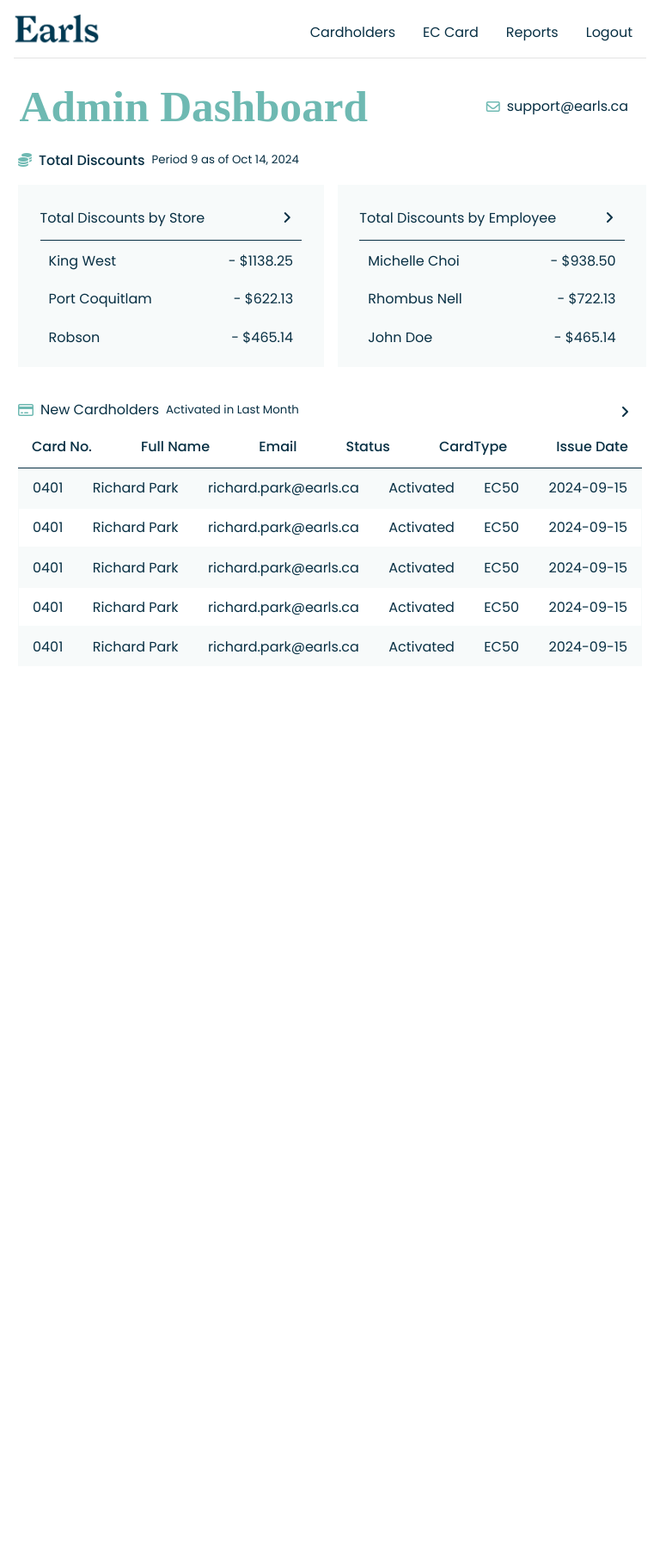
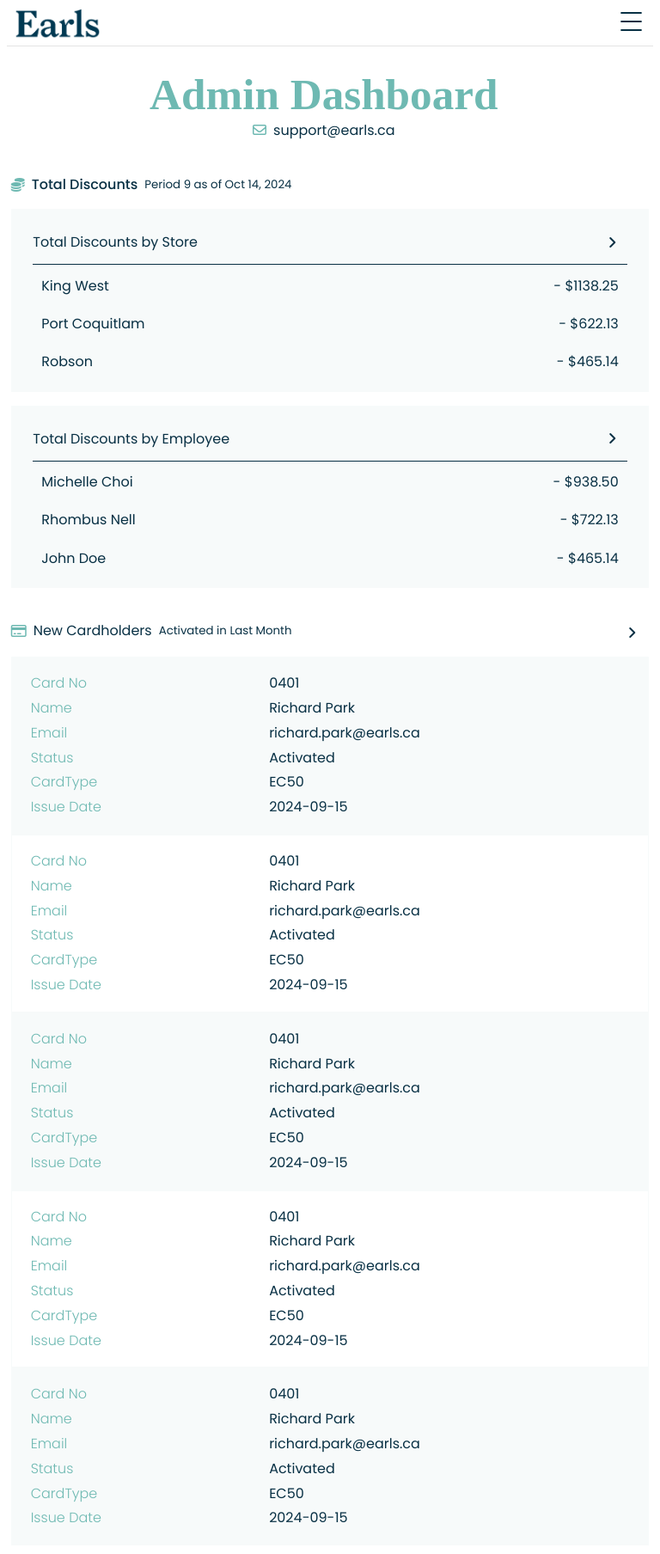
Before and after one commit to RyanDanielLee/Earls-Discount-System, a Django app: page /site_admin/ in a window 768 px wide. Shown: the whole page at 86% size. Before the commit the page ends 763 px from the top, so only its background shows below. Run offline with Django 5.2, Linux system fonts and the light colour scheme; some web fonts are replaced.

Commit message:
style/update for responsive design

```diff
--- a/Earls_Discount_System/static/css/admin-style.css
+++ b/Earls_Discount_System/static/css/admin-style.css
@@ -42,8 +42,8 @@
   top: -30px;
   left: 50%;
   transform: translateX(-50%);
-  background-color: var(--primary-color);
-  color: var(--bg-color);
+  background-color: var(--bg-variant);
+  color: var(--primary-color);
   padding: 4px 8px;
   border-radius: 4px;
   font-size: 12px;
@@ -146,6 +146,8 @@
 }
 
 .table-total-cardholders tbody tr {
+  display: flex;
+  align-items: center;
   border: 1px solid var(--bg-variant);
   padding: 0.6rem 1rem;
   transition: all 0.3s ease-out;
@@ -212,3 +214,70 @@
 .view-all-icon:hover {
   background-color: var(--bg-color);
 }
+
+/* responsive design */
+@media only screen and (max-width: 768px) {
+  .admin-container {
+    display: flex;
+    flex-direction: column;
+  }
+
+  .container-info {
+    flex-direction: column;
+    margin-bottom: 2.4rem;
+  }
+
+  .grid {
+    display: grid;
+    gap: 1rem;
+    grid-template-columns: 100%;
+  }
+
+  /* inspiration */
+  /* https://medium.com/appnroll-publication/5-practical-solutions-to-make-responsive-data-tables-ff031c48b122 */
+  #no-more-tables table,
+  #no-more-tables thead,
+  #no-more-tables tbody,
+  #no-more-tables th,
+  #no-more-tables td,
+  #no-more-tables tr {
+    display: block;
+  }
+
+  /* Hide table headers */
+  #no-more-tables thead tr {
+    position: absolute;
+    top: -9999px;
+    left: -9999px;
+  }
+
+  #no-more-tables tbody tr {
+    padding: 1rem;
+  }
+
+  #no-more-tables td {
+    /* Behave  like a "row" */
+    border: none;
+    position: relative;
+    padding-left: 40%;
+    white-space: normal;
+    text-align: left;
+    line-height: 1.8rem;
+  }
+
+  #no-more-tables td:before {
+    /* Now like a table header */
+    position: absolute;
+    left: 6px;
+    width: 45%;
+    padding-right: 10px;
+    white-space: nowrap;
+    text-align: left;
+    font-weight: 300;
+    color: var(--primary-color);
+  }
+
+  #no-more-tables td:before {
+    content: attr(data-title);
+  }
+}
--- a/Earls_Discount_System/static/css/login-style.css
+++ b/Earls_Discount_System/static/css/login-style.css
@@ -91,6 +91,18 @@ footer .earls_logo {
   text-decoration: none;
   margin-top: 0.3rem;
   width: 1rem;
+}
+
+/* responsive design */
+
+@media only screen and (max-width: 768px) {
+  .login-container {
+    width: 96%;
+    padding-top: 0.5rem;
+    padding-left: 1rem;
+    padding-right: 1rem;
+    margin: auto;
+  }
 }
 
 /* https://developers.google.com/identity/branding-guidelines */
--- a/Earls_Discount_System/static/css/style.css
+++ b/Earls_Discount_System/static/css/style.css
@@ -31,7 +31,6 @@ body {
 .container {
   width: 960px;
   height: 100vh;
-  padding-top: 0.5rem;
 }
 
 a {
@@ -44,89 +43,168 @@ a {
 
 /* navigation */
 
+.navbar .nav-earls-logo {
+  width: 100px;
+}
+
 .navbar {
   position: sticky;
   top: 0;
-  padding-top: 0;
-  height: 60px;
-  width: 100%;
+  left: 0;
   display: flex;
   justify-content: space-between;
   align-items: center;
+  padding-top: 4px;
+  padding-left: 20px;
+  padding-right: 20px;
+  padding-bottom: 0;
   background-color: var(--bg-color);
   color: var(--font-color);
   border-bottom: solid 1px var(--light-color);
   z-index: 999;
 }
 
-.navbar a {
-  color: var(--font-color);
+.nav-items {
+  display: flex;
+  gap: 2rem;
+  list-style: none;
 }
 
-.navbar a:hover {
+.nav-items li a {
+  display: flex;
+  cursor: pointer;
+  color: var(--font-color);
+  padding: 1rem 0;
+  transition: all 0.3s ease-out;
+}
+
+.nav-items li a:hover {
   color: var(--accent-color);
 }
 
-.navbar .nav-earls-logo {
-  width: 100px;
+.dropdown-content {
+  display: none;
+  position: absolute;
+  background-color: var(--bg-color);
+  z-index: 1;
+  top: 60px;
+  border: solid 1px var(--light-color);
+  white-space: nowrap;
+  box-shadow: 0px 8px 16px 0px hsla(0, 0%, 0%, 0.05);
+  transition: all 0.3s ease-out;
 }
 
-.navbar .nav-items {
-  display: flex;
+.dropdown:hover .dropdown-content {
+  display: block;
+}
+
+.dropdown-content li {
+  padding-left: 1rem;
+  padding-right: 1rem;
 }
 
 .navbar ul {
   list-style-type: none;
-}
-
-li a,
-.dropbtn {
-  display: block;
-  padding: 16px;
-  cursor: pointer;
-  transition: all 0.3s ease-out;
-}
-
-.dropdown-content {
-  opacity: 0;
-  visibility: hidden;
-  position: absolute;
-  top: 60px;
-  background-color: var(--bg-color);
-  border: solid 1px var(--light-color);
-  white-space: nowrap;
-  box-shadow: 0px 8px 16px 0px hsla(0, 0%, 0%, 0.05);
-
-  transition: opacity 0.3s ease, visibility 0.3s ease;
-}
-
-.dropdown-content a {
   color: var(--font-color);
-  padding: 12px 16px;
   text-decoration: none;
-  display: block;
   text-align: left;
 }
 
-.dropdown-content a:hover {
+.dropdown-content li:hover {
   background-color: var(--bg-variant);
 }
 
-.dropdown:hover .dropdown-content {
-  opacity: 1;
-  visibility: visible;
+.hamburger {
+  display: none;
+  cursor: pointer;
+  flex-direction: column;
+  padding-bottom: 0.8rem;
+}
+
+.hamburger span {
+  width: 25px;
+  height: 1px;
+  border: 1px solid var(--font-color);
+  border-radius: 3px;
+  background-color: var(--font-color);
+  margin: 4px;
+  transition: 0.3s;
 }
 
 /* responsive design */
 
-@media (max-width: 900px) and (min-width: 600px) {
+@media only screen and (max-width: 768px) {
   .container {
+    width: 98%;
+  }
+
+  .navbar {
+    padding-top: 0.6rem;
+    padding-left: 0.6rem;
+    padding-right: 0.6rem;
+  }
+
+  .hamburger {
+    display: flex;
+  }
+
+  .nav-items {
+    display: none;
+    flex-direction: column;
+    position: absolute;
+    gap: 0;
+    top: 50px;
+    left: 0;
     width: 100%;
-    padding-top: 0.5rem;
-    padding-left: 1rem;
-    padding-right: 1rem;
+    background-color: var(--bg-color);
+    padding: 1rem 1rem;
+    border-bottom: 1px solid var(--light-color);
+    list-style: none;
   }
+
+  .dropdown-content li:hover {
+    background-color: var(--bg-color);
+  }
+
+  .nav-items.active {
+    display: flex;
+  }
+
+  .nav-items li a {
+    text-align: center;
+    border-bottom: none;
+    padding: 0.6rem 0;
+  }
+
   .dropdown-content {
-    white-space: unset;
+    display: block;
+    position: static;
+    box-shadow: none;
+    border: none;
+  }
+
+  #dropdown-content1.active {
+    padding-left: 1.5rem;
+    color: var(--primary-color);
+  }
+  #dropdown-content2.active {
+    padding-left: 1.5rem;
+    color: var(--primary-color);
+  }
+
+  #dropdown-content1.active a {
+    color: var(--primary-color);
+  }
+
+  #dropdown-content2.active a {
+    color: var(--primary-color);
+  }
+
+  #dropdown-content1.active a:hover {
+    color: var(--font-color);
+  }
+
+  #dropdown-content2.active a:hover {
+    color: var(--font-color);
   }
 }
--- a/Earls_Discount_System/static/js/script.js
+++ b/Earls_Discount_System/static/js/script.js
@@ -1,3 +1,4 @@
+// Copy email to clipboard
 function copyEmail() {
   const email = document.getElementById('email').innerText;
   navigator.clipboard
@@ -9,3 +10,14 @@ function copyEmail() {
       console.error('Failed to copy: ', err);
     });
 }
+
+// NavBar for mobile view
+function myMenu() {
+  var navLinks = document.getElementById('nav-items');
+  var dropdown1 = document.getElementById('dropdown-content1');
+  var dropdown2 = document.getElementById('dropdown-content2');
+
+  navLinks.classList.toggle('active');
+  dropdown1.classList.toggle('active');
+  dropdown2.classList.toggle('active');
+}
--- a/Earls_Discount_System/templates/admin/home.html
+++ b/Earls_Discount_System/templates/admin/home.html
@@ -85,11 +85,11 @@
         </div>
     </div>
     <div class="new-cardholders">
-        <table class="table-total-cardholders">
+        <table class="table-total-cardholders" id="no-more-tables">
             <thead>
                 <tr class="thead">
                     <th>Card No.</th>
-                    <th>Full Name</th>
+                    <th>Name</th>
                     <th>Email</th>
                     <th>Status</th>
                     <th>CardType</th>
--- a/Earls_Discount_System/templates/base.html
+++ b/Earls_Discount_System/templates/base.html
@@ -22,31 +22,35 @@
 
         <main>
             <nav class="navbar">
-                <div>
-                    <img src="{% static 'images/earls-logo-headonly.png' %}" alt="Earls Logo" class="nav-earls-logo">
+                <div class="logo">
+                    <a href="{% url 'admin_home' %}"><img src="{% static 'images/earls-logo-headonly.png' %}"
+                            alt="Earls Logo" class="nav-earls-logo"></a>
                 </div>
 
-                <ul class="nav-items">
+                <ul class="nav-items" id="nav-items">
                     <li><a href="{% url 'manage_card_holders' %}">
                             <p>Cardholders</p>
                         </a></li>
-                    <li class="dropdown"><a href="#" class="dropbtn">
+                    <li class="dropdown">
+                        <a href="#">
                             <p>EC Card</p>
                         </a>
-                        <div class="dropdown-content">
-                            <a href="#">Issue Card</a>
-                            <a href="#">Upload Faceplate</a>
+                        <ul class="dropdown-content" id="dropdown-content1">
+                            <li><a href="#">Issue Card</a></li>
+                            <li><a href="#">Upload Faceplate</a></li>
 
-                        </div>
+                        </ul>
                     </li>
-                    <li class="dropdown"><a href="#" class="dropbtn">
+                    <li class="dropdown">
+                        <a href="#">
                             <p>Reports</p>
                         </a>
-                        <div class="dropdown-content">
-                            <a href="#">Dashboard</a>
-                            <a href="#">Discount per Store</a>
-                            <a href="#">Discount per Employee</a>
-                        </div>
+                        <ul class="dropdown-content" id="dropdown-content2">
+                            <!-- <ul class="dropdown-content" id="dropdown-reports"> -->
+                            <li><a href="#">Dashboard</a></li>
+                            <li><a href="#">Discount per Store</a></li>
+                            <li><a href="#">Discount per Employee</a></li>
+                        </ul>
                     </li>
                     <li>
                         <a href="#">
@@ -54,7 +58,11 @@
                         </a>
                     </li>
                 </ul>
-
+                <div class="hamburger" id="hamburger" onclick="myMenu()">
+                    <span></span>
+                    <span></span>
+                    <span></span>
+                </div>
             </nav>
             {% block content %}
             {% endblock %}
```
Also changed, not shown: other parts of Earls_Discount_System/templates/admin/home.html (+30 -30 lines).
